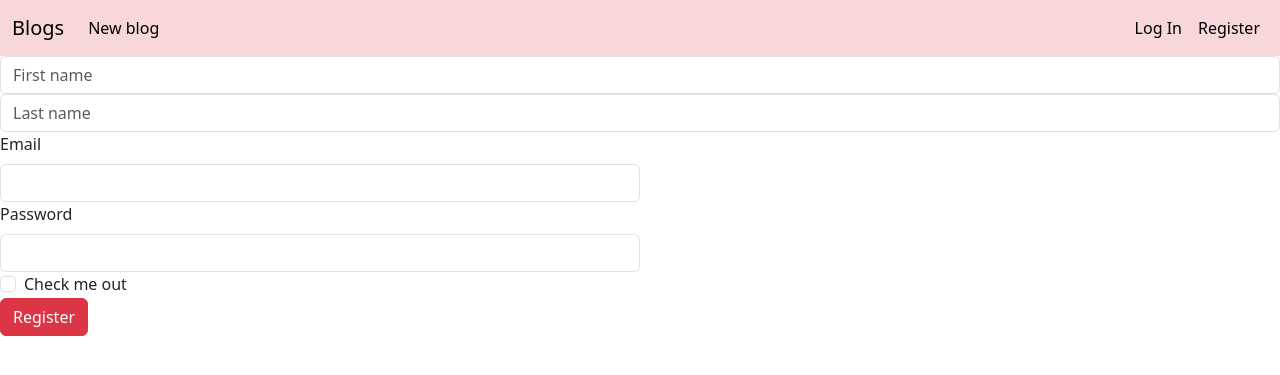
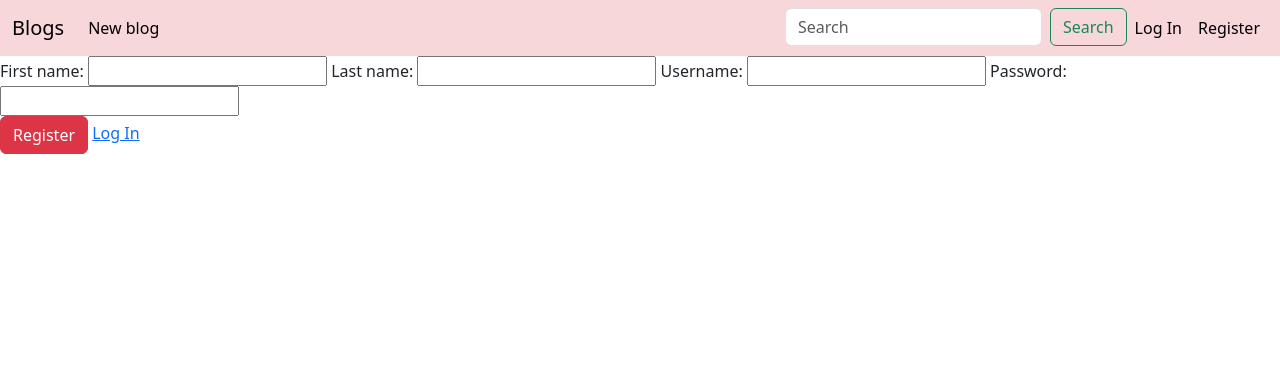
Before and after one commit to Dankir30/DjangoHomeworks, a Django app: page /register/ in a window 1280 px wide. Shown: the top 375 px of the page. Run offline with Django 4.2, Linux system fonts and the light colour scheme.

Commit message:
forms homework

```diff
--- /dev/null
+++ b/myapp/forms.py
@@ -0,0 +1,56 @@
+from django.contrib.auth import authenticate
+from django import forms
+from .models import Topic, BlogPost, Comment
+from django.contrib.auth.models import User
+
+
+class AuthenticationForm(forms.Form):
+    username = forms.CharField(label='Username:', max_length=254)
+    password = forms.CharField(label="Password:", widget=forms.PasswordInput, max_length=10)
+
+    def clean(self):
+        cleaned_data = super().clean()
+        username = cleaned_data.get('username')
+        password = cleaned_data.get('password')
+        if username and password:
+            self.user = authenticate(username=username, password=password)
+            if self.user is None:
+                raise forms.ValidationError('Incorrect')
+
+
+class RegistrationForm(forms.Form):
+    first_name = forms.CharField(label='First name', max_length=50)
+    last_name = forms.CharField(label='Last name', max_length=50)
+    username = forms.CharField(label='Username:', max_length=100)
+    password = forms.CharField(label='Password:', max_length=15)
+
+    def clean_username(self):
+        cleaned_data = super().clean()
+        username = cleaned_data.get('username')
+        print(type(username))
+        users = User.objects.filter(username=username)
+        print(type(users))
+        if len(users):
+            raise forms.ValidationError('Username exist')
+
+    def clean_first_name(self):
+        cleaned_data = super().clean()
+        first_name = cleaned_data.get('first_name')
+        if not first_name.isalpha():
+            raise forms.ValidationError("You can use only letters")
+
+    def clean_last_name(self):
+        cleaned_data = super().clean()
+        last_name = cleaned_data.get('last_name')
+        if not last_name.isalpha():
+            raise forms.ValidationError("You can use only letters")
+
+
+class NewBlogPostForm(forms.Form):
+    title = forms.CharField(label='Title: ', max_length=1000)
+    content = forms.CharField(label='Text: ', widget=forms.Textarea)
+    topics = forms.MultipleChoiceField(label='Topics:', choices=[(topic.title, topic.title) for topic in Topic.objects.all()], widget=forms.SelectMultiple)
+
+
+class NewCommentForm(forms.Form):
+    content = forms.CharField(label='New comment: ', widget=forms.Textarea, required=True)
--- a/myapp/models.py
+++ b/myapp/models.py
@@ -23,8 +23,7 @@ class BlogPost(models.Model):
     topics = models.ManyToManyField(Topic)
 
     def save(self, *args, **kwargs):
-        if not self.id:
-            self.slug_url = slugify(self.title)
+        self.slug_url = slugify(self.title)
         super().save(*args, **kwargs)
 
     def __str__(self):
@@ -39,7 +38,6 @@ class Comment(models.Model):
 
     def __str__(self):
         return f'comment by {self.author.username}'
-
 
 # user_dima = User.objects.get(id=2)
 # user_me = User.objects.get(id=1)
--- a/myapp/views.py
+++ b/myapp/views.py
@@ -1,31 +1,71 @@
-from django.http import HttpResponse
-from django.shortcuts import render
-from .models import Topic, BlogPost, Comment
+from django.http import HttpResponse, HttpResponseRedirect
+from django.shortcuts import render, redirect
+from myapp.models import Topic, BlogPost, Comment
 from django.contrib.auth.models import User
+from django.contrib.auth.decorators import login_required
 
-def blogs(request):
-    blogs = BlogPost.objects.all()
-    return render(request, 'blogs.html', {'blogs': blogs})
-def main(request):
-    return render(request, 'base.html')
+from .forms import AuthenticationForm, RegistrationForm, NewBlogPostForm, NewCommentForm
+from django.contrib.auth import login
+from django.contrib.auth import logout
 
 
+@login_required(login_url='/login/')
+def blogs(request):
+    topics = Topic.objects.all()
+    if request.GET.get('blog_search'):
+        blogs = BlogPost.objects.filter(title__icontains=request.GET.get('blog_search'))
+    elif request.GET.get('topic_by_filter'):
+        blogs = BlogPost.objects.filter(topics__title__icontains=request.GET.get('topic_by_filter'))
+    else:
+        blogs = BlogPost.objects.all()
+    return render(request, 'blogs.html', {'blogs': blogs, 'topics': topics})
+
+
+@login_required(login_url='/login/')
 def post(request, slug):
     post = BlogPost.objects.get(slug_url=slug)
-    return render(request, 'post.html', {'post': post})
+    if request.method == 'POST':
+        form = NewCommentForm(request.POST)
+        if form.is_valid():
+            content = request.POST.get('content')
+            blog_post = post
+            author = request.user
+            new_comment = Comment(content=content,
+                                  author=author,
+                                  blog_post=blog_post)
+            new_comment.save()
+            form = NewCommentForm()
+            return render(request, 'post.html', {'post': post, 'form': form})
+    else:
+        form = NewCommentForm()
+    return render(request, 'post.html', {'post': post, 'form': form})
 
 
 def about(request):
     return HttpResponse("надає звичайний текст для користувача, що описує функції сайту django.")
 
 
+@login_required(login_url='/login/')
 def create(request):
-    return render(request, 'create.html')
-
-
-def add_comment(request, slug):
-    return HttpResponse(
-        f" це подання використовуватиметься для додавання коментарів до публікації блогу. Додано коментар {slug}")
+    if request.method == 'POST':
+        form = NewBlogPostForm(request.POST)
+        print(request.POST)
+        if form.is_valid():
+            title = request.POST.get('title')
+            content = request.POST.get('content')
+            topics = request.POST.getlist('topics')
+            print(f'eto topici {topics}')
+            author = request.user
+            new_blogpost = BlogPost(title=title,
+                                    content=content,
+                                    author=author)
+            new_blogpost.save()
+            for topic in topics:
+                new_blogpost.topics.add(Topic.objects.get(title=topic))
+            return HttpResponseRedirect('/')
+    else:
+        form = NewBlogPostForm()
+    return render(request, 'create.html', {'form': form})
 
 
 def update(request, slug):
@@ -45,12 +85,36 @@ def change_password(request):
 
 
 def register(request):
-    return render(request, 'register.html')
+    if request.method == 'POST':
+        form = RegistrationForm(request.POST)
+        if form.is_valid():
+            username = request.POST.get('username')
+            first_name = request.POST.get('first_name')
+            last_name = request.POST.get('last_name')
+            password = request.POST.get('password')
+            user = User.objects.create_user(username=username,
+                                            last_name=last_name,
+                                            first_name=first_name,
+                                            password=password)
+            user.save()
+            return HttpResponseRedirect('/')
+    else:
+        form = RegistrationForm()
+
+    return render(request, 'register.html', {'form': form})
 
 
-def login(request):
-    return render(request, 'login.html')
+def my_login(request):
+    if request.method == 'POST':
+        form = AuthenticationForm(request.POST)
+        if form.is_valid():
+            login(request, form.user)
+            return HttpResponseRedirect('/')
+    else:
+        form = AuthenticationForm()
+    return render(request, 'login.html', {'form': form})
 
 
-def logout(request):
-    return HttpResponse("Логаут. Має перенаправляти користувача назад на домашню сторінку.")
+def my_logout(request):
+    logout(request)
+    return redirect("login")
--- a/mysite/urls.py
+++ b/mysite/urls.py
@@ -1,21 +1,21 @@
 
 from django.urls import path
-from myapp.views import blogs, post, about, create, add_comment, update, delete, profile, change_password, register, login, logout
+from myapp.views import blogs, post, about, create, update, delete, profile, change_password, register,\
+    my_login, my_logout
 from django.contrib import admin
 
 urlpatterns = [
     path("", blogs, name='blogs'),
     path('blogs/', blogs, name='blogs'),
     path("about/", about),
-    path("<slug:slug>/comment/", add_comment),
     path("create/", create, name='create'),
     path("<slug:slug>/update/", update),
     path("<slug:slug>/delete/", delete),
-    path("profile/<str:username>/", profile),
+    path("profile/<str:username>/", profile, name='profile'),
     path("change_password/", change_password),
     path('register/', register, name='register'),
-    path('login/', login, name='login'),
-    path('logout/', logout),
+    path('login/', my_login, name='login'),
+    path('logout/', my_logout, name='logout'),
     path('blog/<slug:slug>/', post, name='post'),
     path('admin/', admin.site.urls)
 ]
--- a/templates/base.html
+++ b/templates/base.html
@@ -3,15 +3,18 @@
 <head>
     <meta charset="UTF-8">
     <meta name="viewport" content="width=device-width, initial-scale=1">
-    <title>index</title>
-    <link href="https://cdn.jsdelivr.net/npm/bootstrap@5.3.0-alpha3/dist/css/bootstrap.min.css" rel="stylesheet" integrity="sha384-KK94CHFLLe+nY2dmCWGMq91rCGa5gtU4mk92HdvYe+M/SXH301p5ILy+dN9+nJOZ" crossorigin="anonymous">
+    <title>Blogs</title>
+    <link href="https://cdn.jsdelivr.net/npm/bootstrap@5.3.0-alpha3/dist/css/bootstrap.min.css" rel="stylesheet"
+          integrity="sha384-KK94CHFLLe+nY2dmCWGMq91rCGa5gtU4mk92HdvYe+M/SXH301p5ILy+dN9+nJOZ" crossorigin="anonymous">
 </head>
 <body>
 <div>
     <nav class="navbar navbar-expand-lg bg-danger-subtle">
         <div class="container-fluid">
             <a class="navbar-brand" href="{% url 'blogs' %}">Blogs</a>
-    <button class="navbar-toggler" type="button" data-bs-toggle="collapse" data-bs-target="#navbarSupportedContent" aria-controls="navbarSupportedContent" aria-expanded="false" aria-label="Toggle navigation">
+            <button class="navbar-toggler" type="button" data-bs-toggle="collapse"
+                    data-bs-target="#navbarSupportedContent" aria-controls="navbarSupportedContent"
+                    aria-expanded="false" aria-label="Toggle navigation">
                 <span class="navbar-toggler-icon"></span>
             </button>
             <div class="collapse navbar-collapse" id="navbarSupportedContent">
@@ -22,18 +25,39 @@
                 </ul>
                 <ul class="navbar-nav justify-content-end">
                     <li class="nav-item">
-          <a class="nav-link active" href="{% url 'login' %}" >Log In</a>
+                        <form method="GET" class="d-flex" role="search" action="{% url 'blogs' %}">
+                            <input class="form-control me-2" type="search" placeholder="Search" aria-label="Search"
+                                   name="blog_search">
+                            <button class="btn btn-outline-success" type="submit">Search</button>
+                        </form>
+                    </li>
+                    {% if user.is_authenticated %}
+                    <li class="nav-item">
+                        <a class="nav-link active" href="{% url 'profile' user.username %}">{{user.username}}</a>
                     </li>
                     <li class="nav-item">
-          <a class="nav-link active" href="{% url 'register' %}" >Register</a>
+                        <a class="nav-link active" href="{% url 'logout' %}">Log out</a>
                     </li>
+                    {% else %}
+                    <li class="nav-item">
+                        <a class="nav-link active" href="{% url 'blogs' %}">Log In</a>
+                    </li>
+                    <li class="nav-item">
+                        <a class="nav-link active" href="{% url 'register' %}">Register</a>
+                    </li>
+                    {% endif %}
                 </ul>
             </div>
         </div>
     </nav>
+
+
+</div>
 {% block content %}
 {% endblock %}
-    <script src="https://cdn.jsdelivr.net/npm/bootstrap@5.3.0-alpha3/dist/js/bootstrap.bundle.min.js" integrity="sha384-ENjdO4Dr2bkBIFxQpeoTz1HIcje39Wm4jDKdf19U8gI4ddQ3GYNS7NTKfAdVQSZe" crossorigin="anonymous"></script>
+<script src="https://cdn.jsdelivr.net/npm/bootstrap@5.3.0-alpha3/dist/js/bootstrap.bundle.min.js"
+        integrity="sha384-ENjdO4Dr2bkBIFxQpeoTz1HIcje39Wm4jDKdf19U8gI4ddQ3GYNS7NTKfAdVQSZe"
+        crossorigin="anonymous"></script>
 </div>
 </body>
 </html>
--- a/templates/register.html
+++ b/templates/register.html
@@ -1,33 +1,14 @@
 {% extends 'base.html' %}
 
 {% block content %}
-<form class="align-items-center">
-   <div class="">
-  <div class="col">
-    <input type="text" class="form-control" placeholder="First name" aria-label="First name">
-  </div>
-  <div class="col">
-    <input type="text" class="form-control" placeholder="Last name" aria-label="Last name">
-  </div>
-  <div class="col-md-6">
-    <label for="inputEmail4" class="form-label">Email</label>
-    <input type="email" class="form-control" id="inputEmail4">
-  </div>
-  <div class="col-md-6">
-    <label for="inputPassword4" class="form-label">Password</label>
-    <input type="password" class="form-control" id="inputPassword4">
-  </div>
-  <div class="col-12">
-    <div class="form-check">
-      <input class="form-check-input" type="checkbox" id="gridCheck">
-      <label class="form-check-label" for="gridCheck">
-        Check me out
-      </label>
+<form method="POST" action="{%url 'register' %}" class="align-items-center">
+    {%csrf_token%}
+    {{form}}
+    <div class="col-12">
+        <button type="submit" class="btn btn-danger">Register</button>
+        <a href="{% url 'login' %}">Log In</a>
     </div>
-  </div>
-  <div class="col-12">
-    <button type="button" class="btn btn-danger">Register</button>
-  </div>
-   </div>
+
+    </div>
 </form>
 {% endblock %}
```
Also changed, not shown: templates/blogs.html (+18 -2 lines), templates/create.html (+8 -4 lines), templates/login.html (+6 -13 lines), templates/post.html (+6 -2 lines). Lines whose indentation alone changed are shown as unchanged.
